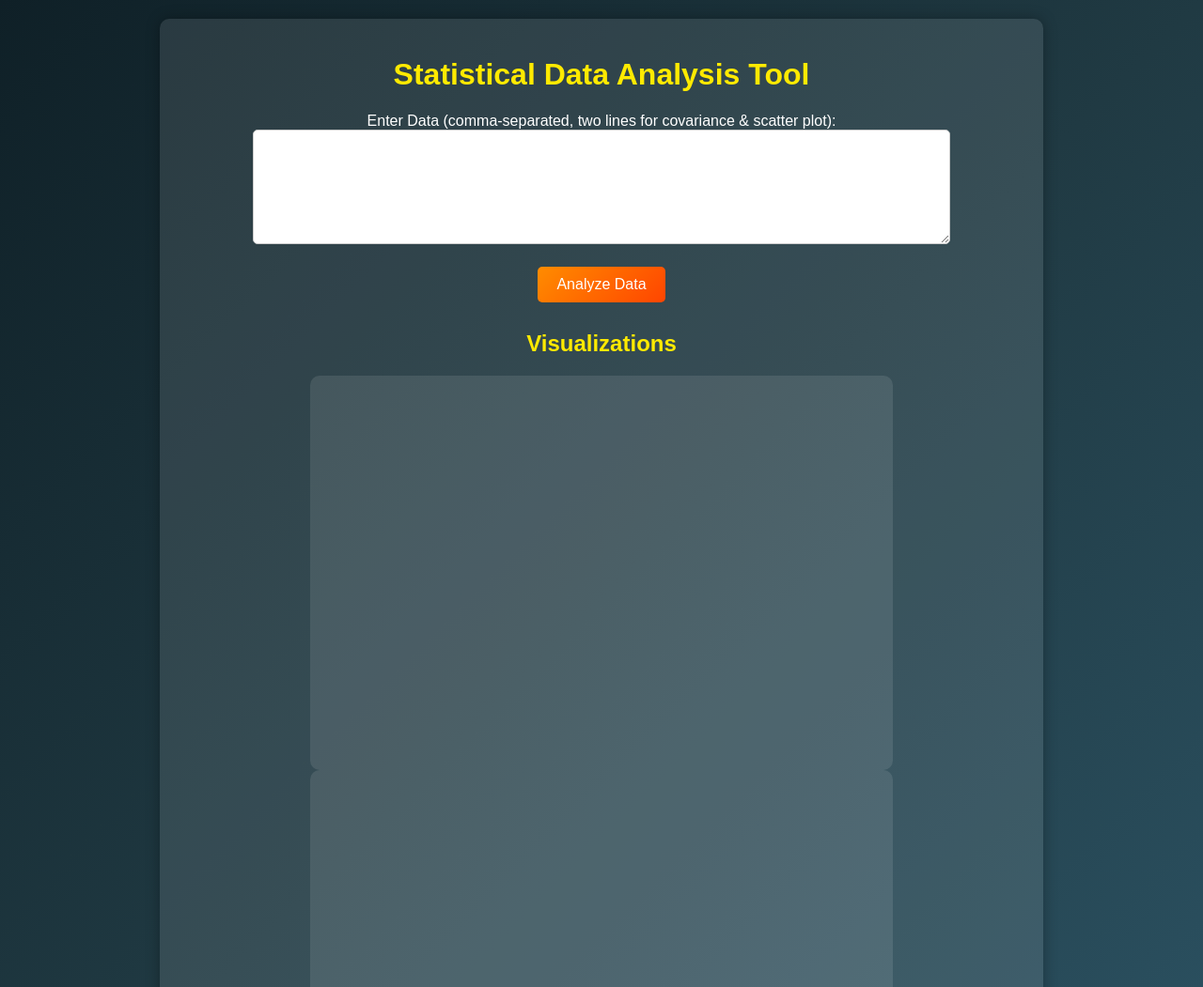
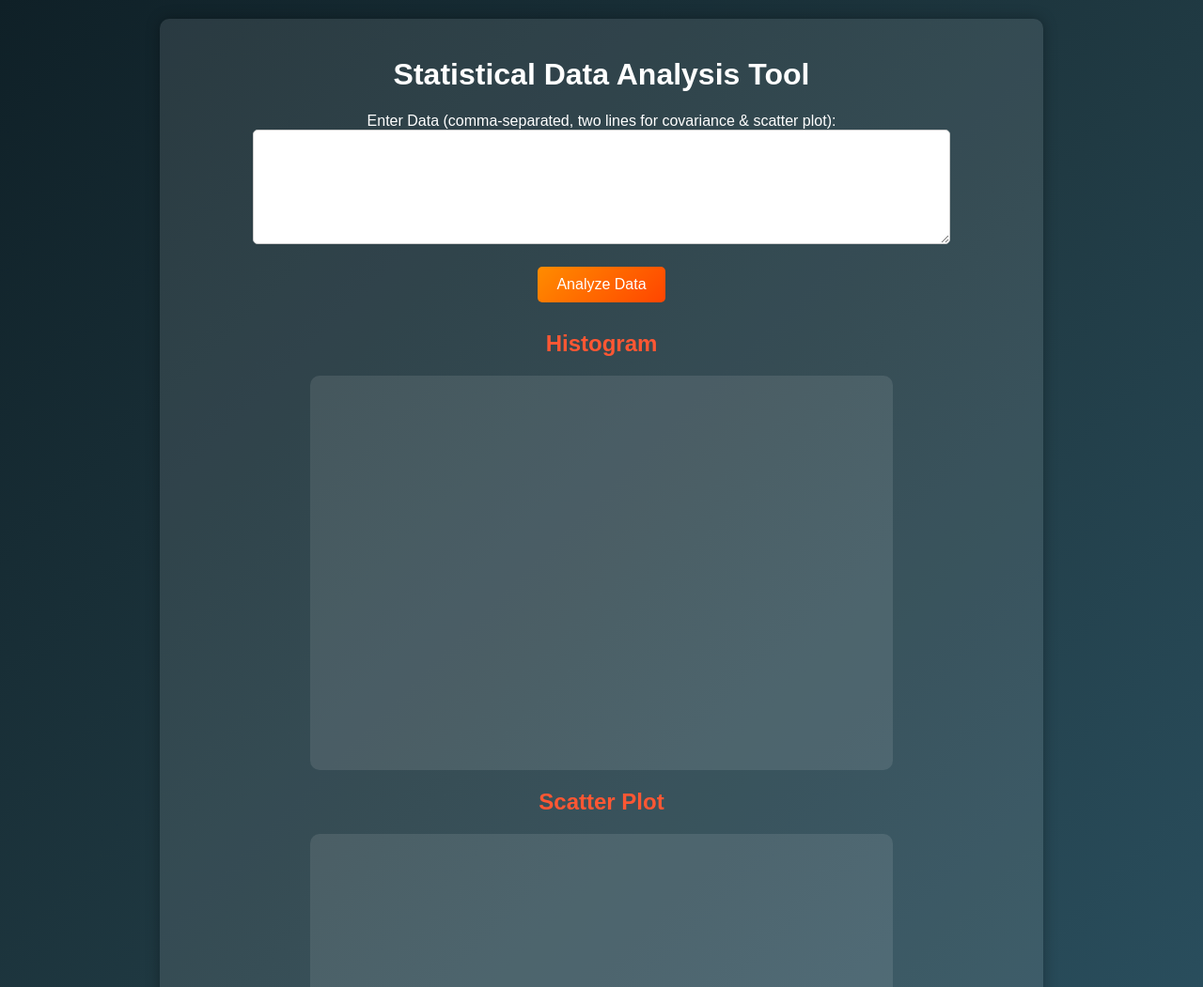
Before and after one commit to Amina-rafi7/aminamain, a plain HTML site: page index.html in a window 1280 px wide. Shown: the top 1051 px of the page at 94% size. Drawn offline with nearby package versions, Linux system fonts and the light colour scheme.

Commit message:
Update index.html

```diff
--- a/index.html
+++ b/index.html
@@ -56,19 +56,24 @@
         h2 {
             color: #ffea00; /* Bright yellow */
         }
+        .histogram-title, .scatter-title {
+            color: #ff5733; /* Bright orange-red */
+        }
     </style>
 </head>
 <body>
     <div class="container">
-        <h1 style="color: #ffea00;">Statistical Data Analysis Tool</h1>
+        <h1>Statistical Data Analysis Tool</h1>
         <label for="dataInput">Enter Data (comma-separated, two lines for covariance & scatter plot):</label><br>
         <textarea id="dataInput"></textarea><br>
         <button onclick="analyzeData()">Analyze Data</button>
 
-        <h2>Visualizations</h2>
+        <h2 class="histogram-title">Histogram</h2>
         <div class="canvas-container">
             <canvas id="histogramChart"></canvas>
         </div>
+
+        <h2 class="scatter-title">Scatter Plot</h2>
         <div class="canvas-container">
             <canvas id="scatterPlotChart"></canvas>
         </div>
@@ -76,7 +81,7 @@
 
     <script>
         function analyzeData() {
-            alert("Analyze Data function executed!"); // Placeholder function to prevent errors
+            alert("Function analyzeData is not yet implemented.");
         }
 
         function createHistogram(data, canvasId) {
```
